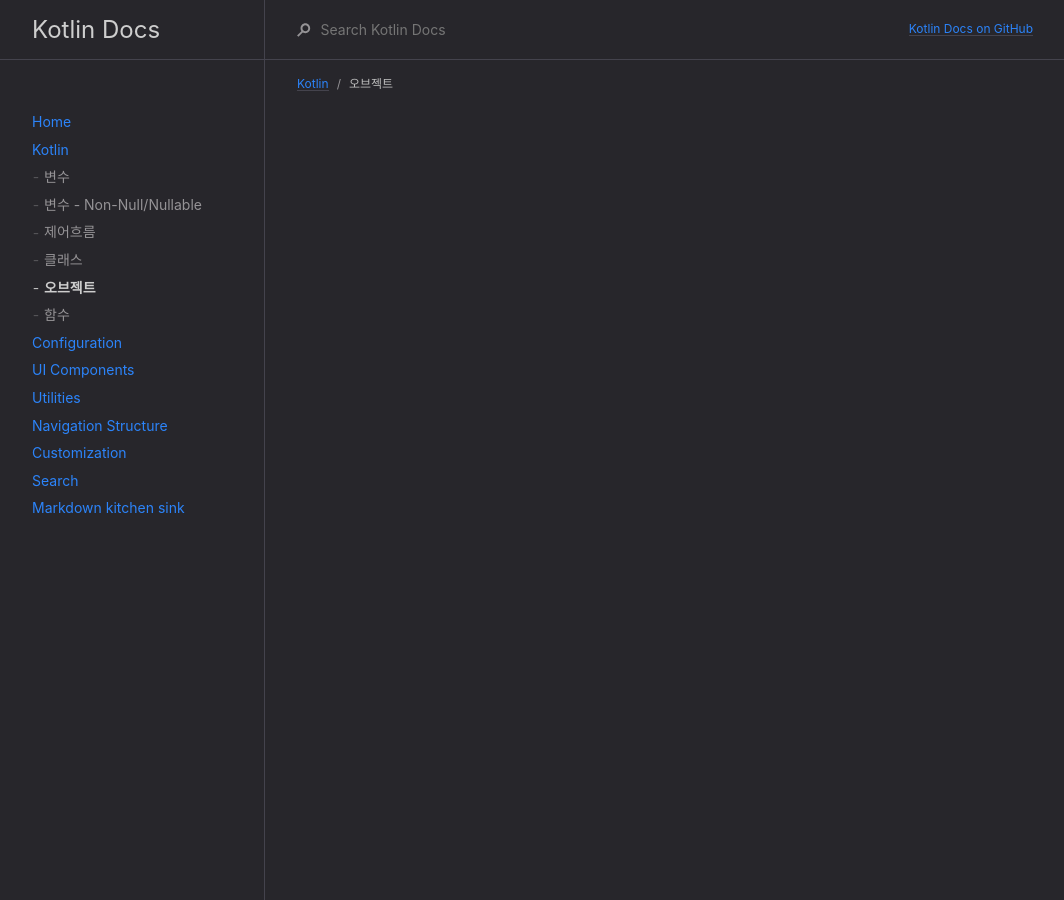
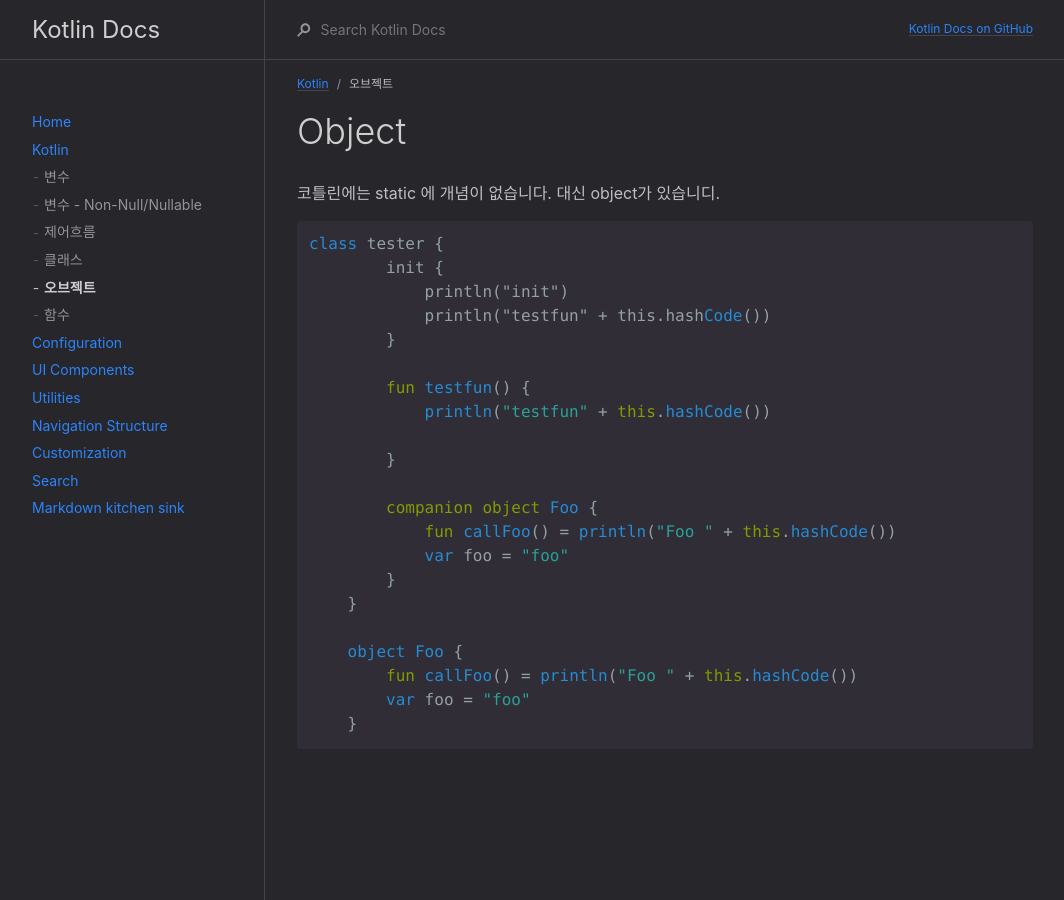
Before and after one commit to labyrintos71/deprecated_docs_2019, a Jekyll site: the page built from docs/kotlin/오브젝트.md, in a window 1280 px wide. Shown: the whole page, without its empty margins (107-1171 px from the left). Built offline with Jekyll 4.4.1, drawn with Linux system fonts in a browser that asks for light colours.

Commit message:
no message

````diff
--- a/docs/kotlin/오브젝트.md
+++ b/docs/kotlin/오브젝트.md
@@ -4,3 +4,31 @@ title: 오브젝트
 parent: Kotlin
 nav_order: 6
 ---
+
+# Object
+
+코틀린에는 static 에 개념이 없습니다.
+대신 object가 있습니디.
+```kotlin
+class tester {
+        init {
+            println("init")
+            println("testfun" + this.hashCode())
+        }
+
+        fun testfun() {
+            println("testfun" + this.hashCode())
+
+        }
+
+        companion object Foo {
+            fun callFoo() = println("Foo " + this.hashCode())
+            var foo = "foo"
+        }
+    }
+
+    object Foo {
+        fun callFoo() = println("Foo " + this.hashCode())
+        var foo = "foo"
+    }
+```
````
